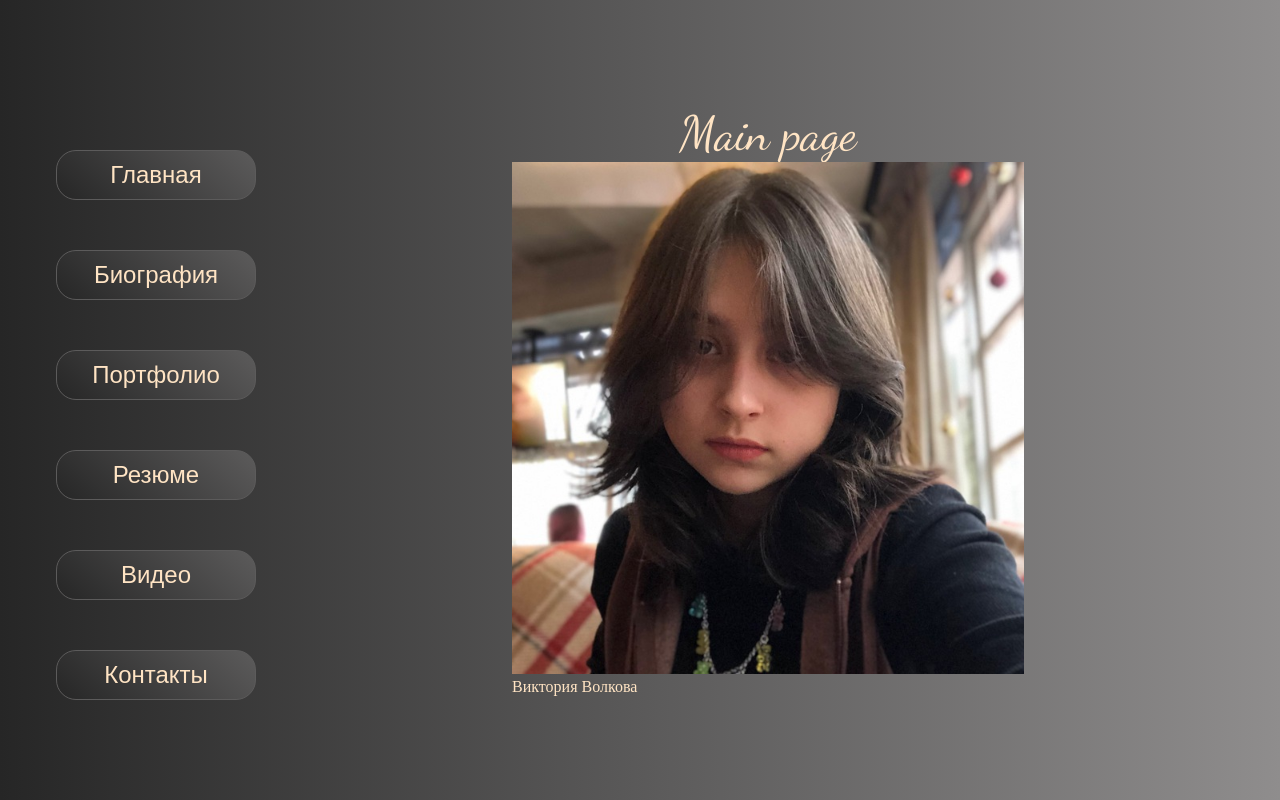
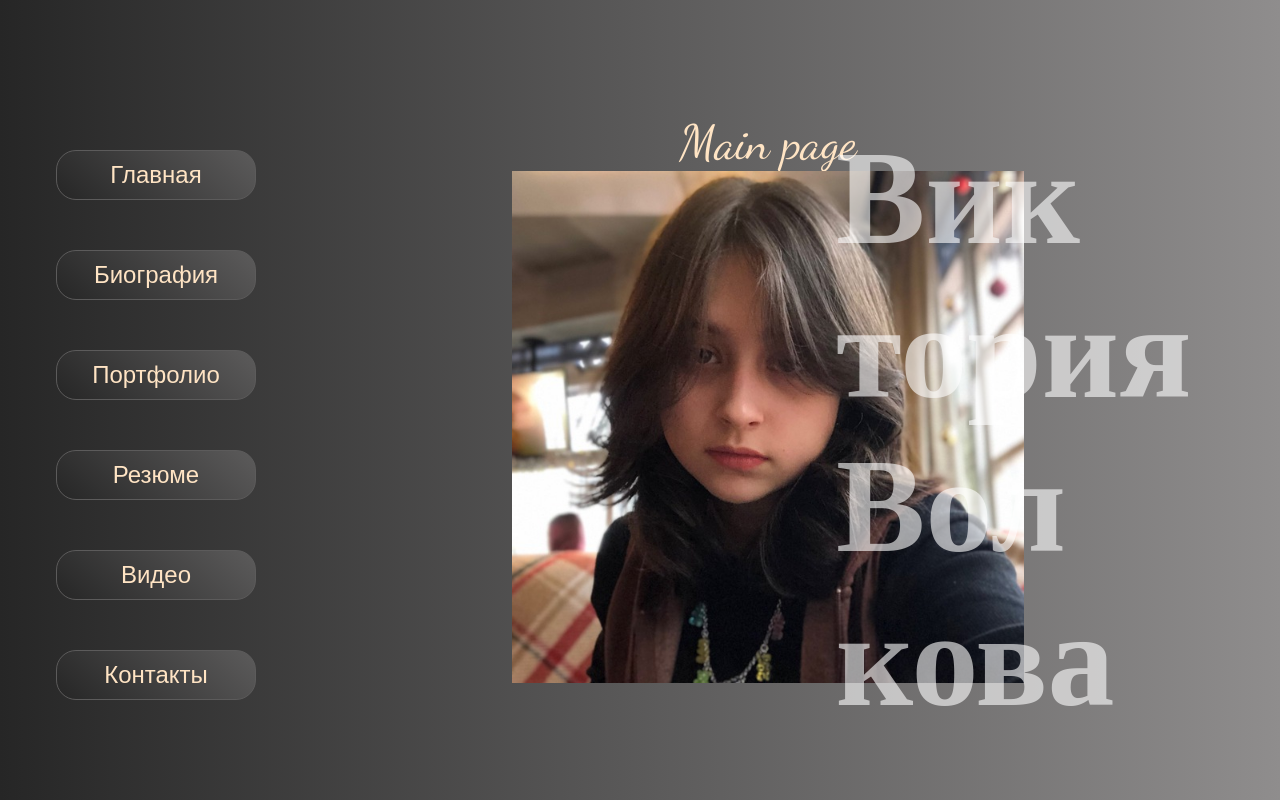
Before and after one commit to Evgeniy-makdak/TheActress-sCallingCard, a React (Create React App) app: page /main in a window 1280 px wide. Built offline with nearby package versions, Linux system fonts and the light colour scheme.

Commit message:
Add files via upload
filling pages with content (resume, home page). Stylization. Adding new fonts.

```diff
--- /dev/null
+++ b/index.html
@@ -0,0 +1,24 @@
+<!DOCTYPE html>
+<html lang="en">
+  <head>
+    <meta charset="utf-8" />
+    <meta name="viewport" content="width=device-width, initial-scale=1" />
+    <link rel="preconnect" href="https://fonts.googleapis.com" />
+    <link rel="preconnect" href="https://fonts.gstatic.com" crossorigin />
+    <link
+      href="https://fonts.googleapis.com/css2?family=Dancing+Script:wght@400..700&display=swap"
+      rel="stylesheet"
+    />
+    <link rel="preconnect" href="https://fonts.googleapis.com" />
+    <link rel="preconnect" href="https://fonts.gstatic.com" crossorigin />
+    <link
+      href="https://fonts.googleapis.com/css2?family=Caveat:wght@400..700&family=Dancing+Script:wght@400..700&display=swap"
+      rel="stylesheet"
+    />
+    <title>Actress Card</title>
+  </head>
+  <body>
+    <noscript>You need to enable JavaScript to run this app.</noscript>
+    <div id="root"></div>
+  </body>
+</html>
--- a/src/components/Pages/MainPage.jsx
+++ b/src/components/Pages/MainPage.jsx
@@ -12,8 +12,8 @@ const MainPage = () => {
           alt="Main photo by Victoria"
           className={styles.image}
         />
-        <div className={styles.textOverlay} data-content="Виктория Волкова">
-          Виктория Волкова
+        <div className={styles.textOverlay}>
+          Вик<br />тория Вол<br />кова
         </div>
       </div>
     </div>
--- a/src/components/Pages/Pages.module.css
+++ b/src/components/Pages/Pages.module.css
@@ -16,11 +16,16 @@
 .pages-content {
   width: 1000px;
   margin: 100px auto;
-  font-family: 'Dancing Script', cursive;
+  font-family: 'Caveat', cursive;
   font-optical-sizing: auto;
   font-weight: 400;
   font-style: normal;
   font-size: 24px;
+}
+
+.pages-content a {
+  text-decoration: none;
+  color: bisque;
 }
 
 .container {
@@ -32,6 +37,7 @@
 }
 
 .imageContainer {
+  position: relative;
   width: 50%;
 }
 
@@ -39,3 +45,13 @@
   width: 100%;
   height: auto;
 }
+
+.textOverlay {
+  position: absolute;
+  top: 50%;
+  left: 98%;
+  transform: translate(-50%, -50%);
+  font-size: 134px;
+  font-weight: 900;
+  color: rgba(255, 255, 255, 0.6);
+}
--- a/src/components/Pages/ResumePage.jsx
+++ b/src/components/Pages/ResumePage.jsx
@@ -1,12 +1,19 @@
 import React from 'react';
-import styles from './Pages.module.css'
+import styles from './Pages.module.css';
 
 const ResumePage = () => {
-    return (
-        <div>
-            <h2 className={styles['dancing-script']}>Resume</h2>
-        </div>
-    );
+  return (
+    <div>
+      <h2 className={styles['dancing-script']}>Resume</h2>
+      <p className={styles['pages-content']}>
+        Образование: <br />
+        <a href="https://rahmaninovschool.spb.ru">
+          СПб ГБУ ДО "Санкт-Петербургская детская школа искусств им.
+          С.В.Рахманинова"
+        </a> <br /> 2018 г. - настоящее время <br /> Театральное отделение.
+      </p>
+    </div>
+  );
 };
 
 export default ResumePage;
```
